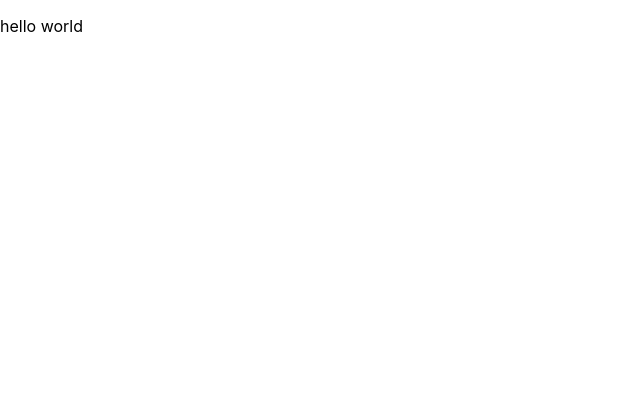
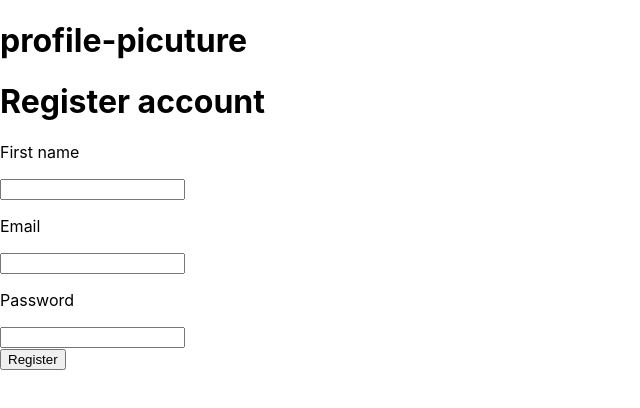
Before and after one commit to Mozzo1000/public-profile, a React (Create React App) app in the folder frontend/: page /register in a window 1280 px wide. Shown: the top 408 px of the page, without its empty margins (0-640 px from the left). Built offline with nearby package versions, Linux system fonts and the light colour scheme.

Commit message:
Add user registration page

```diff
--- a/frontend/src/App.js
+++ b/frontend/src/App.js
@@ -1,7 +1,24 @@
+import React, { useState } from 'react';
+import { BrowserRouter, Route, Switch } from 'react-router-dom';
+import Register from './components/Register';
+import useToken from './useToken';
 
 function App() {
+  const { token, setToken } = useToken();
+
   return (
-    <p>hello world</p>
+    <div>
+        <h1>profile-picuture</h1>
+        <BrowserRouter>
+          <Switch>
+            <Route path="/register">
+              <Register setToken={setToken} />
+            </Route>
+          </Switch>
+        </BrowserRouter>
+
+
+    </div>
   );
 }
 
--- /dev/null
+++ b/frontend/src/components/Register.js
@@ -0,0 +1,69 @@
+import React, { useState }from 'react'
+import PropTypes from 'prop-types';
+
+export default function Register({ setToken }) {
+    const [firstName, setFirstName] = useState();
+    const [email, setEmail] = useState();
+    const [password, setPassword] = useState();
+    const [status, setStatus] = useState();
+
+    const registerUser = (credentials) => {
+        return fetch('/v1/user/register', {
+            method: 'POST',
+            headers: {
+                'Content-Type': 'application/json'
+            },
+            body: JSON.stringify(credentials)
+        }).then(data => {
+            console.log(data)
+            if(data.ok) {
+                setStatus('Account registration complete, please login!');
+                data.json().then((data2) => {
+                    console.log(data2)
+                    setToken(data2['access_token']);
+                });
+            }else if(data.status === 409) {
+                setStatus('There is already an account registered with this email.')
+            }else {
+                setStatus('Unknown error occurred, please try again later.')
+            }
+        });
+    }
+
+    const handleSubmit = (e) => {
+        e.preventDefault();
+        console.log(e)
+        registerUser({
+            "email": email,
+            "password": password,
+            "first_name": firstName
+        });
+    }
+
+    return (
+        <div>
+            <p>{status}</p>
+            <h1>Register account</h1>
+            <form onSubmit={handleSubmit}>
+                <label>
+                    <p>First name</p>
+                    <input type="text" onChange={e => setFirstName(e.target.value)}></input>
+                </label>
+                <label>
+                    <p>Email</p>
+                    <input type="text" onChange={e => setEmail(e.target.value)}></input>
+                </label>
+                <label>
+                    <p>Password</p>
+                    <input type="password" onChange={e => setPassword(e.target.value)}></input>
+                </label>
+                <div>
+                    <button type="submit">Register</button>
+                </div>
+            </form>
+        </div>
+    )
+}
+Register.propTypes = {
+    setToken: PropTypes.func.isRequired
+  }
```
